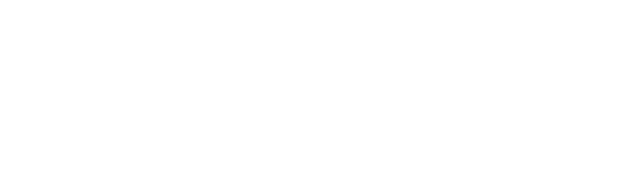
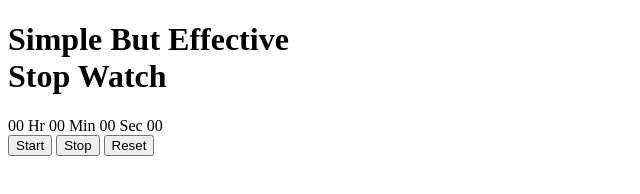
Before and after one commit to 12288987/PRODIGY_WD_02, a plain HTML site: page index.html in a window 1280 px wide. Shown: the whole page, without its empty margins (0-640 px from the left). Drawn offline with Linux system fonts and the light colour scheme.

Commit message:
did the structure

```diff
--- a/index.html
+++ b/index.html
@@ -7,6 +7,22 @@
     <link rel="stylesheet" href="./style.css">
 </head>
 <body>
-
+    <div class="container">
+        <h1>Simple But Effective <br>Stop Watch</h1>
+        <div id="time">
+            <span class="digit" id="hr">00</span>
+            <span class="txt">Hr</span>
+            <span class="digit" id="min">00</span>
+            <span class="txt">Min</span>
+            <span class="digit" id="sec">00</span>
+            <span class="txt">Sec</span>
+            <span class="digit" id="count">00</span>
+        </div>
+        <div id="buttons">
+            <button class="btn" id="start">Start</button>
+            <button class="btn" id="stop">Stop</button>
+            <button class="btn" id="reset">Reset</button>
+        </div>
+    </div>
 </body>
 </html>
```
